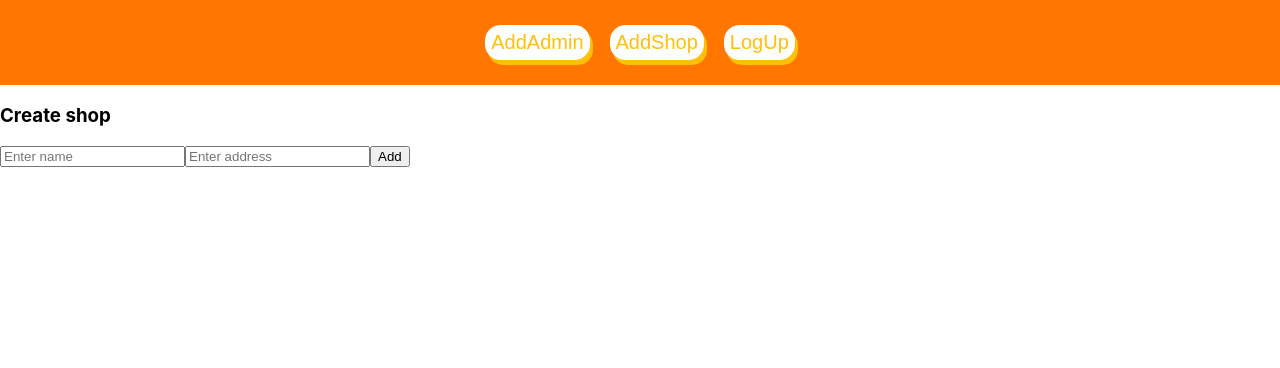
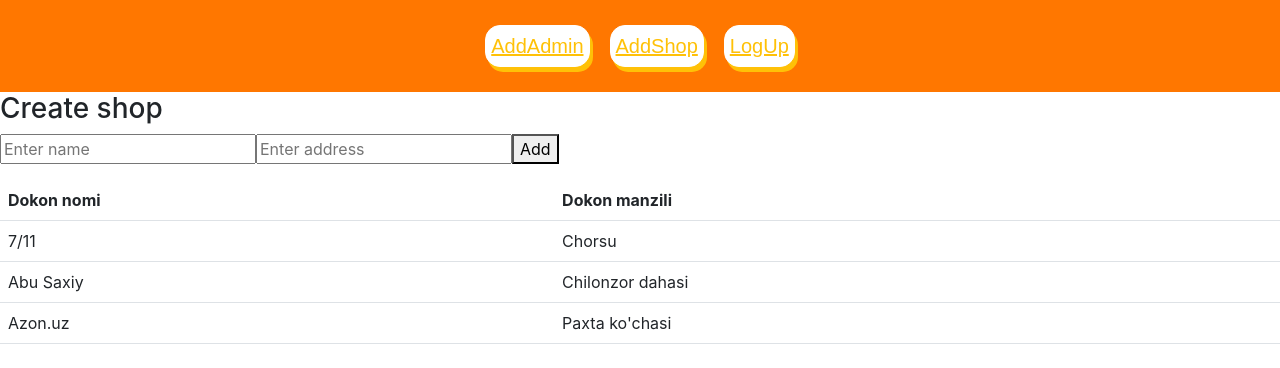
Before and after one commit to UmarAdkham/DimaShop, a React (Create React App) app: page /AddShop in a window 1280 px wide. Shown: the top 368 px of the page. Built offline with nearby package versions, Linux system fonts and the light colour scheme.

Commit message:
shop table qoshildi qlich

```diff
--- a/public/index.html
+++ b/public/index.html
@@ -10,34 +10,24 @@
       content="Web site created using create-react-app"
     />
     <link rel="apple-touch-icon" href="%PUBLIC_URL%/logo192.png" />
-    <!--
-      manifest.json provides metadata used when your web app is installed on a
-      user's mobile device or desktop. See https://developers.google.com/web/fundamentals/web-app-manifest/
-    -->
-    <link rel="manifest" href="%PUBLIC_URL%/manifest.json" />
-    <!--
-      Notice the use of %PUBLIC_URL% in the tags above.
-      It will be replaced with the URL of the `public` folder during the build.
-      Only files inside the `public` folder can be referenced from the HTML.
 
-      Unlike "/favicon.ico" or "favicon.ico", "%PUBLIC_URL%/favicon.ico" will
-      work correctly both with client-side routing and a non-root public URL.
-      Learn how to configure a non-root public URL by running `npm run build`.
-    -->
+    <!-- CSS only -->
+    <link
+      href="https://cdn.jsdelivr.net/npm/bootstrap@5.2.0-beta1/dist/css/bootstrap.min.css"
+      rel="stylesheet"
+      integrity="sha384-0evHe/X+R7YkIZDRvuzKMRqM+OrBnVFBL6DOitfPri4tjfHxaWutUpFmBp4vmVor"
+      crossorigin="anonymous"
+    />
+
     <title>React App</title>
   </head>
   <body>
-    <noscript>You need to enable JavaScript to run this app.</noscript>
     <div id="root"></div>
-    <!--
-      This HTML file is a template.
-      If you open it directly in the browser, you will see an empty page.
 
-      You can add webfonts, meta tags, or analytics to this file.
-      The build step will place the bundled scripts into the <body> tag.
-
-      To begin the development, run `npm start` or `yarn start`.
-      To create a production bundle, use `npm run build` or `yarn build`.
-    -->
+    <script
+    src="https://cdn.jsdelivr.net/npm/bootstrap@5.2.0-beta1/dist/js/bootstrap.bundle.min.js"
+    integrity="sha384-pprn3073KE6tl6bjs2QrFaJGz5/SUsLqktiwsUTF55Jfv3qYSDhgCecCxMW52nD2"
+    crossorigin="anonymous"
+  ></script>
   </body>
 </html>
--- a/src/components/AddShop.jsx
+++ b/src/components/AddShop.jsx
@@ -1,7 +1,7 @@
 import React, { useRef, useState } from "react";
 import { useDispatch } from "react-redux";
 import { addShop } from "../redux/shopReducer";
-
+import ShopTable from "./ShopTable";
 function AddShop() {
   const [shop, setShop] = useState({});
   const errorText = useRef(0);
@@ -45,6 +45,7 @@ let dispatch = useDispatch()
           <button>Add</button>
           <p ref={errorText}></p>
         </form>
+        <ShopTable />
       </div>
     </>
   );
--- /dev/null
+++ b/src/components/ShopTable.js
@@ -0,0 +1,35 @@
+import React from "react"
+import { useSelector } from "react-redux";
+
+
+const ShopTable = () => {
+  let shops = useSelector((state) => state.shops);
+  console.log(shops)
+  return(
+    <>
+    <table className="table">
+      <thead>
+        <tr>
+          <th>Dokon nomi</th>
+          <th>Dokon manzili</th>
+        </tr>
+      </thead>
+      <tbody>
+
+          {
+            shops.map((element) => {
+              return(
+                <tr key={element.id}>
+                  <td>{element.name}</td>
+                  <td>{element.address}</td>
+                </tr>
+              )
+            })
+          }
+      </tbody>
+    </table>
+    </>
+  )
+}
+
+export default ShopTable;
--- a/src/redux/store.js
+++ b/src/redux/store.js
@@ -7,4 +7,4 @@ const store = configureStore({
   }
 })
 
-export default store
+export default store;
```
